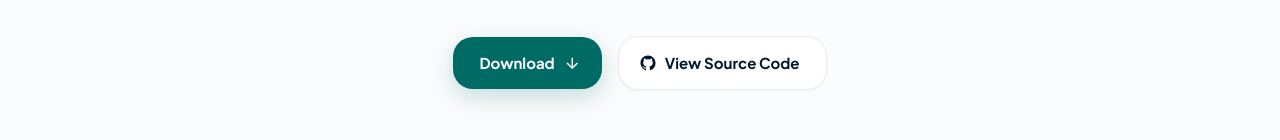
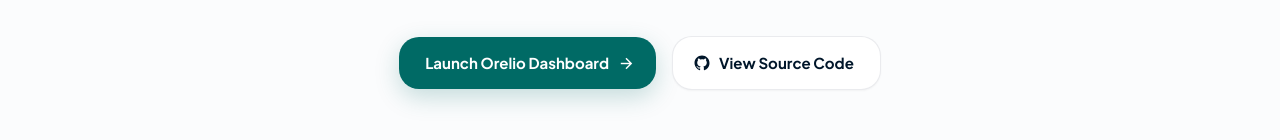
Before and after one commit to oreliolabs/orelio-website, a website built with Vite: page index.html in a window 1280 px wide. Shown: the part 444-584 px from the top of the page. Built offline with nearby package versions, Linux system fonts and the light colour scheme.

Commit message:
feat: update hero button to launch dashboard and remove TODO.md

```diff
--- a/index.html
+++ b/index.html
@@ -99,8 +99,8 @@
 
           <div class="hero-actions">
             <a href="/" class="btn btn-primary btn-lg">
-              <span>Download</span>
-              <span class="material-symbols-outlined">arrow_downward</span>
+              <span>Launch Orelio Dashboard</span>
+              <span class="material-symbols-outlined">arrow_forward</span>
             </a>
             <a href="https://github.com/oreliolabs/orelio" target="_blank" rel="noopener noreferrer" class="btn btn-secondary btn-lg">
               <svg width="18" height="18" viewBox="0 0 24 24" fill="currentColor">
```
Also changed, not shown: TODO.md (deleted, +0 -1 lines).
